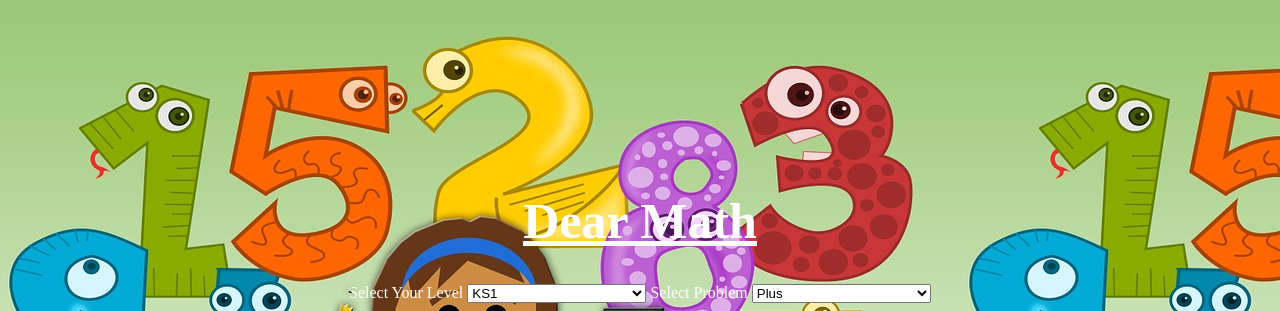
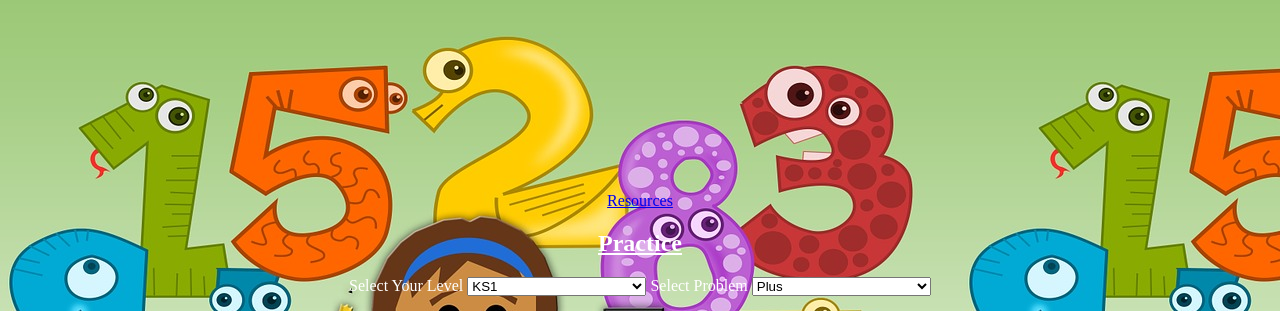
Before and after one commit to abdulvahab/Dearmath, a plain HTML site: page index.html in a window 1280 px wide. Shown: the top 311 px of the page. Drawn offline with Linux system fonts and the light colour scheme.

```diff
--- a/index.html
+++ b/index.html
@@ -35,7 +35,8 @@
 	</style>
 </head>
 <body style="background:‘funmath.jpg’,opacity:0.5">
-<h1><u>Dear Math</u></h1>
+<a href="http://dearmath.co.uk/resources/">Resources</a>
+<h2><u>Practice</u></h2>
 
 <form action="http://dearmath.co.uk/cgi-bin/word_prob_k1.py" method="post">Select Your Level <select name="level"><option>KS1</option><option>KS2</option> </select> Select Problem <select name="choice"><option>Plus</option><option>Minus</option><option>Multiply</option><option>Division</option><option>Fraction</option><option>Decimal</option> </select><br />
 <br />
```
